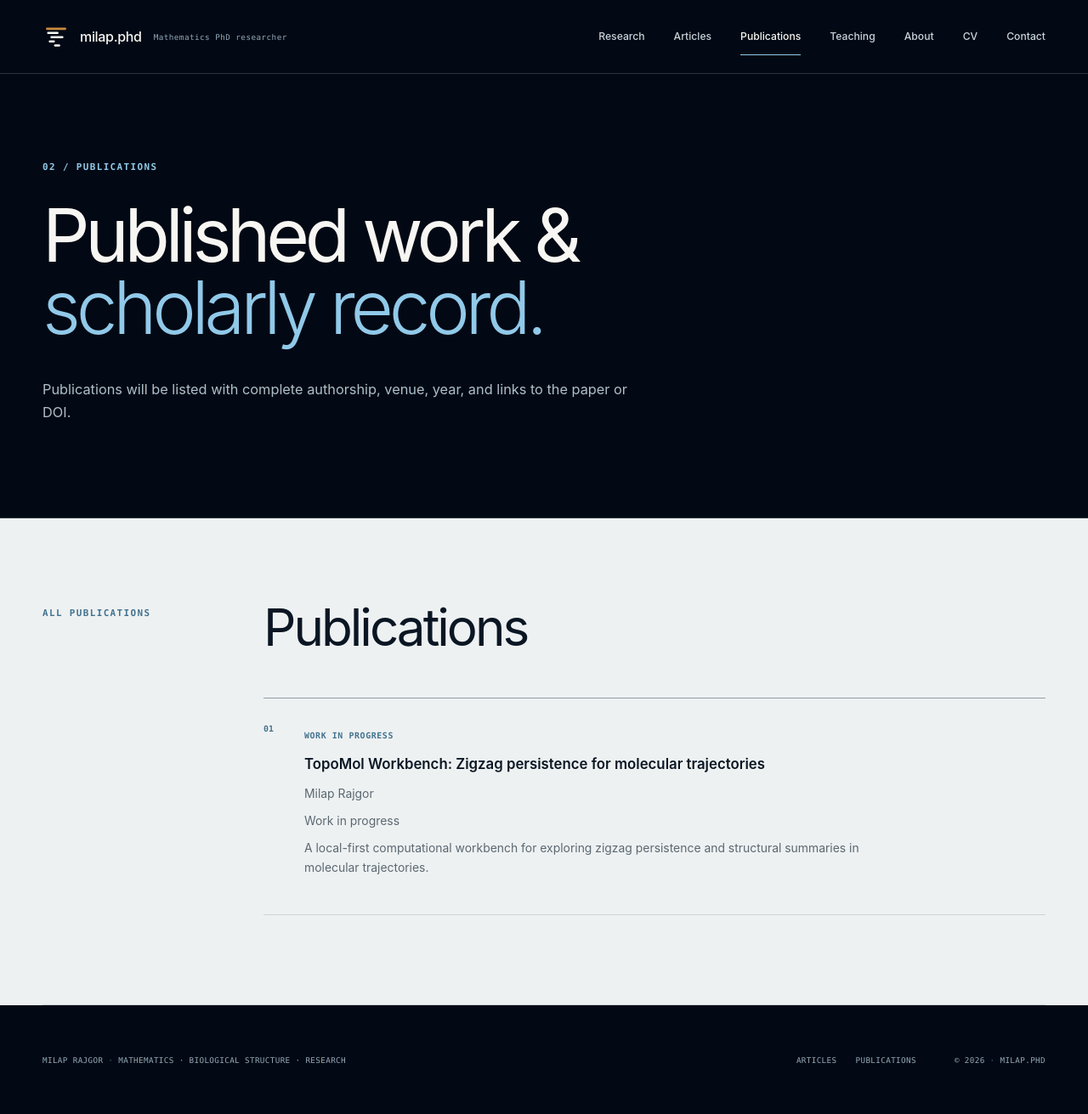
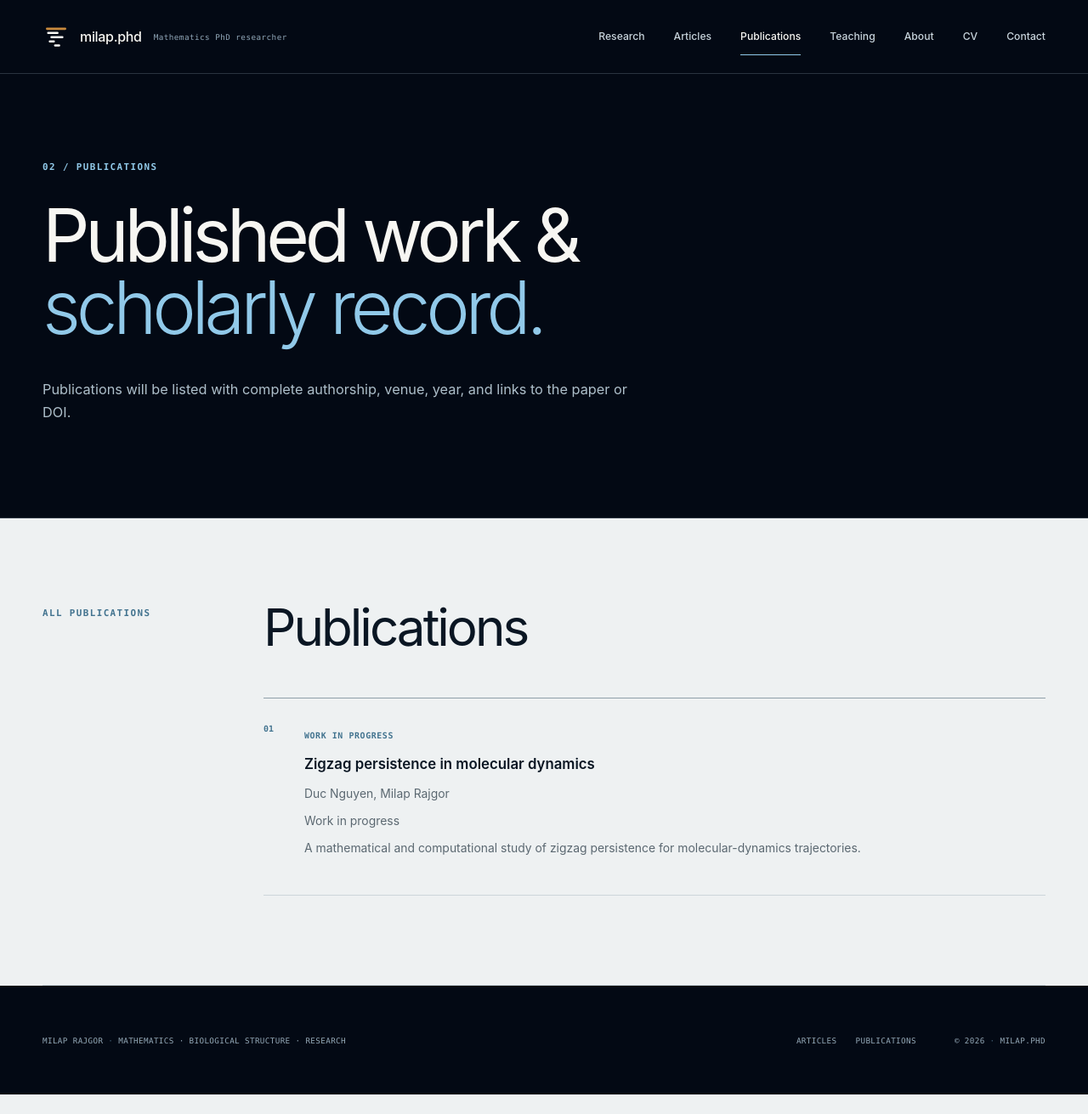
Before and after one commit to milap100/milap.phd, a Jekyll site: the page built from publications.md, in a window 1280 px wide. Shown: the whole page at 85% size. Built offline with Jekyll 4.4.1, drawn with Linux system fonts in a browser that asks for light colours; after the commit the page ends 1288 px from its top, so only the background shows below that.

Commit message:
Revise work in progress publication entry

```diff
--- a/_data/publications.yml
+++ b/_data/publications.yml
@@ -1,7 +1,7 @@
-- title: "TopoMol Workbench: Zigzag persistence for molecular trajectories"
-  authors: "Milap Rajgor"
+- title: "Zigzag persistence in molecular dynamics"
+  authors: "Duc Nguyen, Milap Rajgor"
   venue: "Work in progress"
   status: "Work in progress"
   url: ""
   pdf: ""
-  note: "A local-first computational workbench for exploring zigzag persistence and structural summaries in molecular trajectories."
+  note: "A mathematical and computational study of zigzag persistence for molecular-dynamics trajectories."
```
